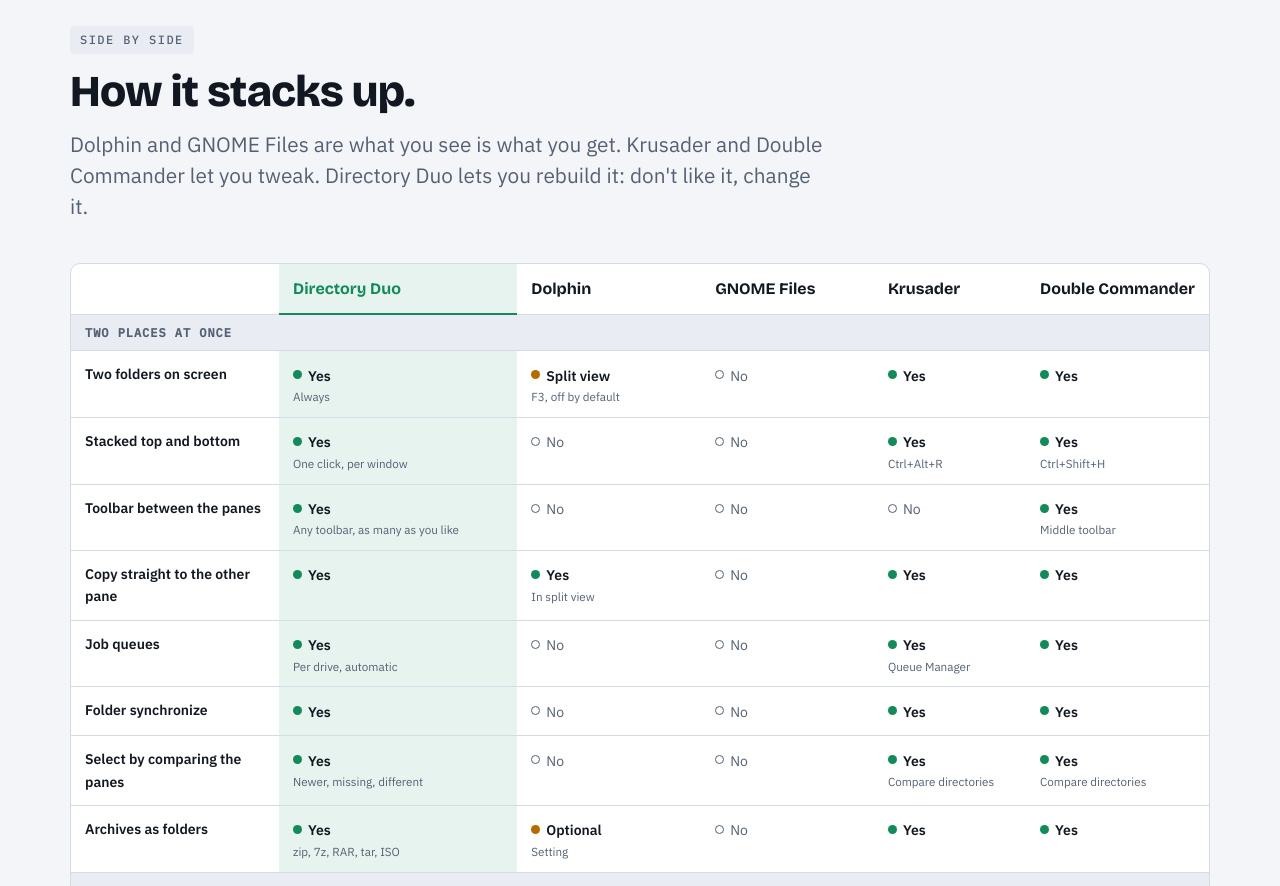
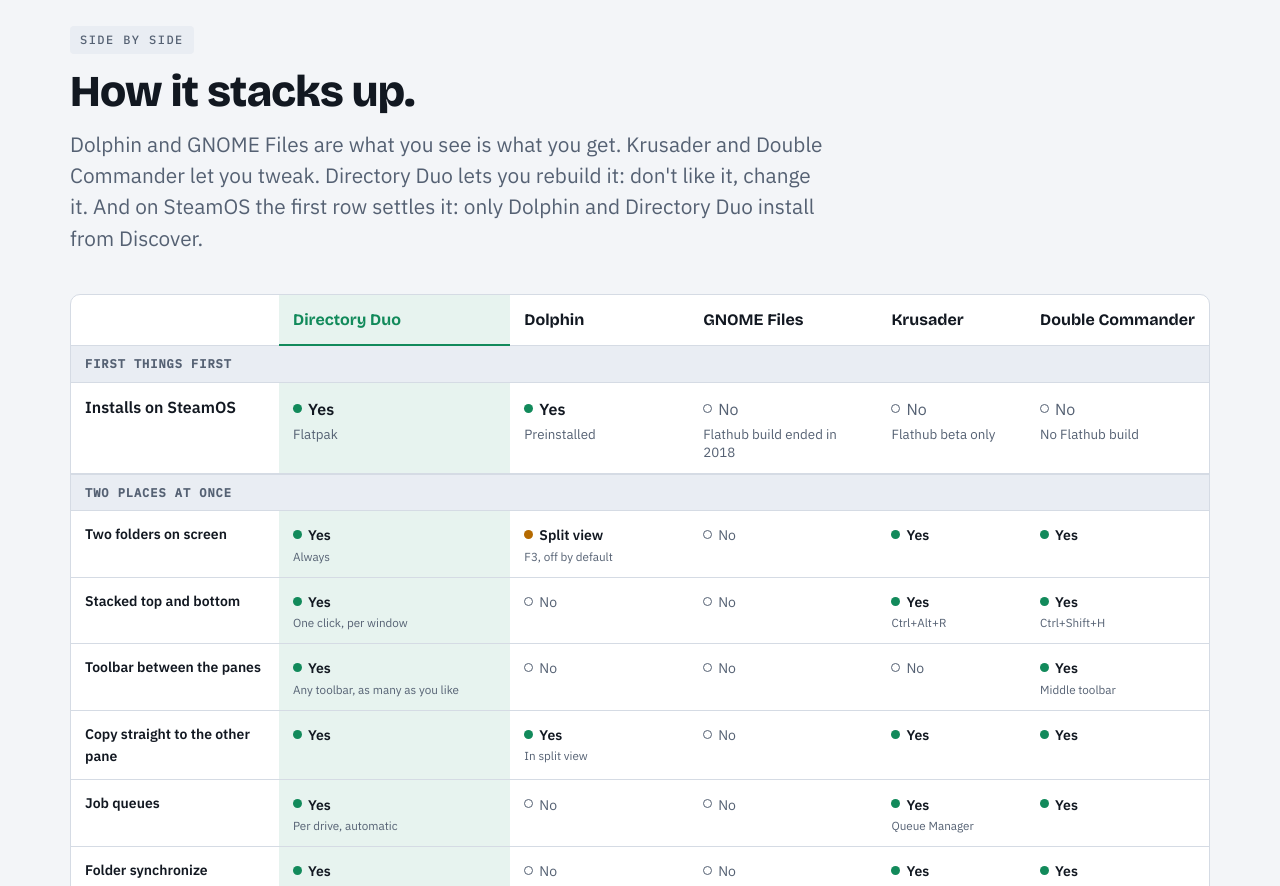
Before and after one commit to darkuni/dirduo, a plain HTML site: page website/index.html in a window 1280 px wide. Shown: the part 3380-4266 px from the top of the page. Drawn offline with nearby package versions, Linux system fonts and the light colour scheme.

Commit message:
Website: lead the comparison with Installs on SteamOS
Co-Authored-By: Claude Opus 5.5 <noreply@anthropic.com>
Claude-Session: https://claude.ai/code/session_01KtexyUk2DYErFCZcjwPLj1

```diff
--- a/website/index.html
+++ b/website/index.html
@@ -217,6 +217,7 @@ section + section { border-top: 1px solid var(--line); }
 .cmp td.n b::before { background: transparent; border: 1.5px solid var(--muted); width: 7px; height: 7px; }
 .cmp td small { display: block; color: var(--muted); margin-top: 2px; line-height: 1.35; }
 .cmp tr.grp th { position: static; background: var(--surface-2); font-family: var(--mono); font-size: 0.75rem; letter-spacing: 0.08em; text-transform: uppercase; color: var(--muted); padding: 8px 14px; }
+.cmp tr.lead th, .cmp tr.lead td { font-size: 1rem; border-bottom: 2px solid var(--line); }
 .cmp-note { color: var(--muted); font-size: var(--step--1); margin-top: 14px; }
 .sr { position: absolute; width: 1px; height: 1px; overflow: hidden; clip: rect(0 0 0 0); white-space: nowrap; }
 .versus { border: 1px solid var(--line); border-radius: var(--radius); overflow: hidden; background: var(--surface); }
@@ -409,12 +410,14 @@ footer .brand { font-size: 1rem; }
       <div class="head">
         <span class="role">Side by side</span>
         <h2>How it stacks up.</h2>
-        <p>Dolphin and GNOME Files are what you see is what you get. Krusader and Double Commander let you tweak. Directory Duo lets you rebuild it: don't like it, change it.</p>
+        <p>Dolphin and GNOME Files are what you see is what you get. Krusader and Double Commander let you tweak. Directory Duo lets you rebuild it: don't like it, change it. And on SteamOS the first row settles it: only Dolphin and Directory Duo install from Discover.</p>
       </div>
       <div class="grid-scroll" tabindex="0" role="region" aria-label="Feature comparison, scrolls sideways on small screens">
         <table class="cmp">
           <thead><tr><th scope="col"><span class="sr">Feature</span></th><th scope="col" class="us">Directory Duo</th><th scope="col">Dolphin</th><th scope="col">GNOME Files</th><th scope="col">Krusader</th><th scope="col">Double Commander</th></tr></thead>
           <tbody>
+<tr class="grp"><th scope="rowgroup" colspan="6">First things first</th></tr>
+<tr class="lead"><th scope="row">Installs on SteamOS</th><td class="us y"><b>Yes</b><small>Flatpak</small></td><td class="y"><b>Yes</b><small>Preinstalled</small></td><td class="n"><b>No</b><small>Flathub build ended in 2018</small></td><td class="n"><b>No</b><small>Flathub beta only</small></td><td class="n"><b>No</b><small>No Flathub build</small></td></tr>
 <tr class="grp"><th scope="rowgroup" colspan="6">Two places at once</th></tr>
 <tr><th scope="row">Two folders on screen</th><td class="us y"><b>Yes</b><small>Always</small></td><td class="p"><b>Split view</b><small>F3, off by default</small></td><td class="n"><b>No</b></td><td class="y"><b>Yes</b></td><td class="y"><b>Yes</b></td></tr>
 <tr><th scope="row">Stacked top and bottom</th><td class="us y"><b>Yes</b><small>One click, per window</small></td><td class="n"><b>No</b></td><td class="n"><b>No</b></td><td class="y"><b>Yes</b><small>Ctrl+Alt+R</small></td><td class="y"><b>Yes</b><small>Ctrl+Shift+H</small></td></tr>
@@ -438,7 +441,6 @@ footer .brand { font-size: 1rem; }
 <tr><th scope="row">Built-in viewer</th><td class="us y"><b>Yes</b><small>Pictures, music, video, PDF, slideshow</small></td><td class="p"><b>Preview panel</b></td><td class="p"><b>Spacebar preview</b><small>Add-on</small></td><td class="p"><b>Text, hex, images</b></td><td class="p"><b>Text, hex, images</b></td></tr>
 <tr><th scope="row">Instant indexed name search</th><td class="us y"><b>Yes</b><small>Built in</small></td><td class="y"><b>Yes</b><small>Baloo</small></td><td class="y"><b>Yes</b><small>LocalSearch</small></td><td class="n"><b>No</b><small>Crawls the disk</small></td><td class="n"><b>No</b><small>Crawls the disk</small></td></tr>
 <tr><th scope="row">Scripting</th><td class="us y"><b>Yes</b><small>JavaScript: commands and columns</small></td><td class="n"><b>No</b><small>Service menus</small></td><td class="n"><b>No</b><small>Shell scripts</small></td><td class="p"><b>User actions</b><small>Shell</small></td><td class="y"><b>Yes</b><small>Lua</small></td></tr>
-<tr><th scope="row">Installs on SteamOS</th><td class="us y"><b>Yes</b><small>Flatpak</small></td><td class="y"><b>Yes</b><small>Preinstalled</small></td><td class="n"><b>No</b><small>Flathub build ended in 2018</small></td><td class="n"><b>No</b><small>Flathub beta only</small></td><td class="n"><b>No</b><small>No Flathub build</small></td></tr>
           </tbody>
         </table>
       </div>
```
